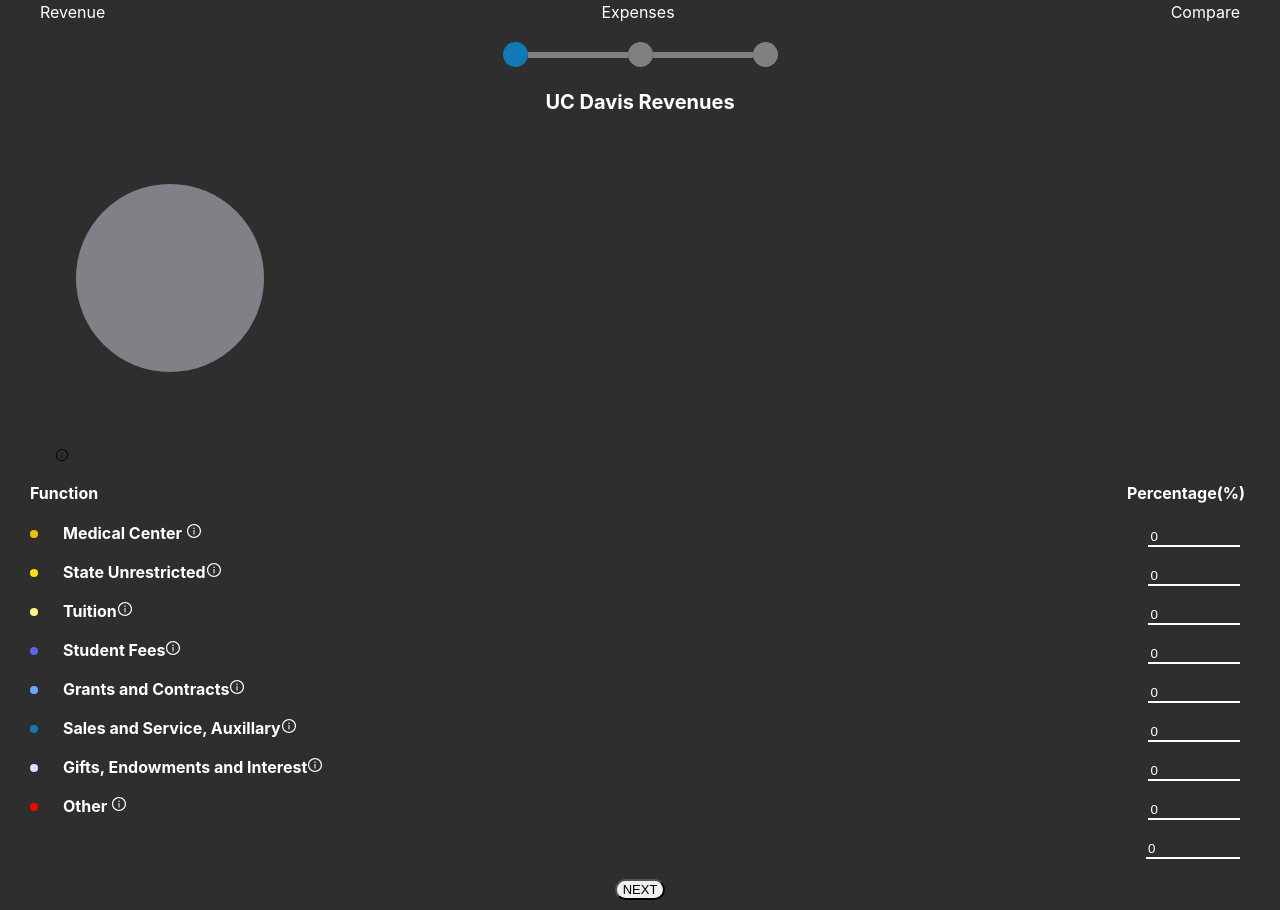
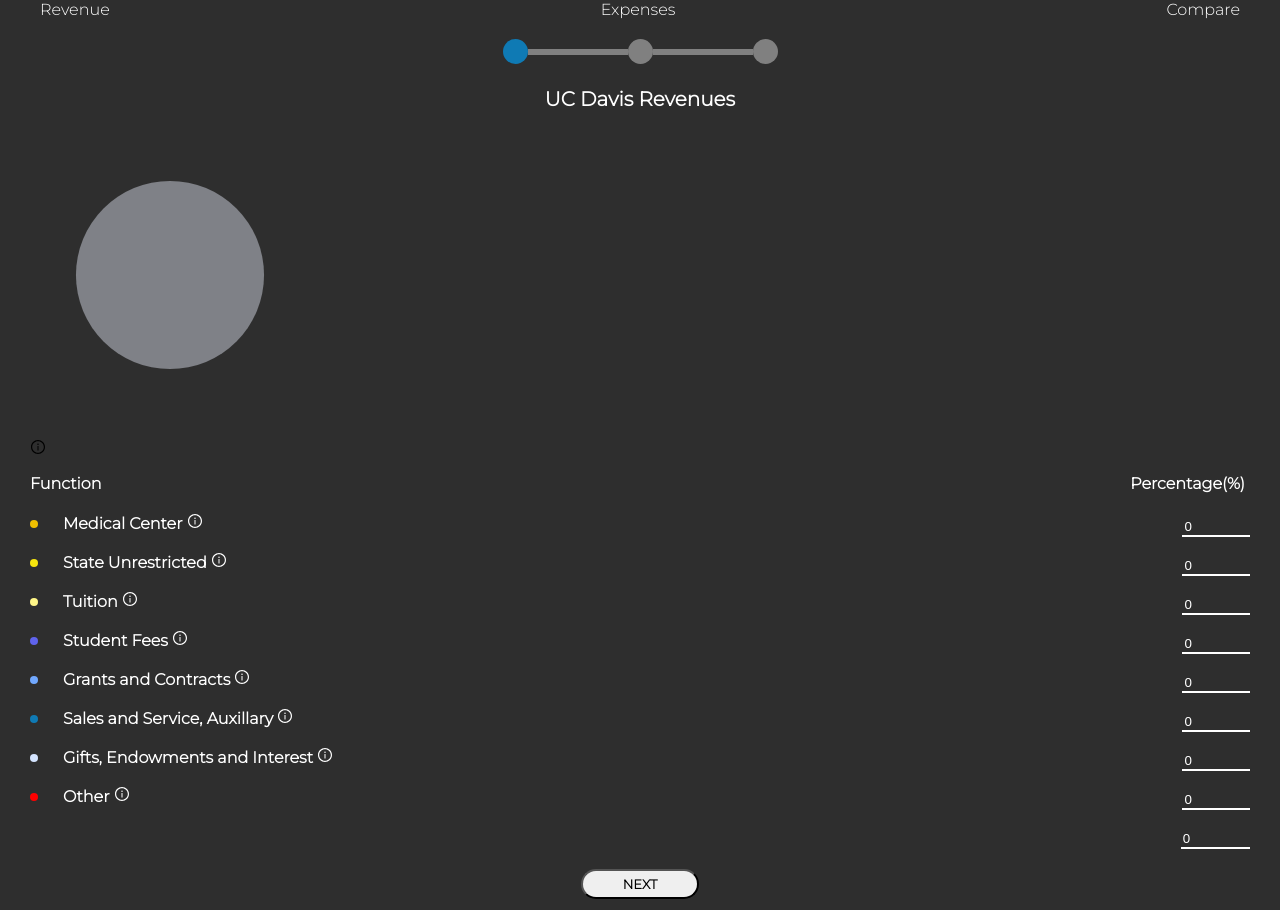
Before and after one commit to Iftekhar016/Web_Dev_Final_Project, a React (Create React App) app: page / in a window 1280 px wide. Shown: the part 180-1090 px from the top of the page. Built offline with nearby package versions, Linux system fonts and the light colour scheme.

Commit message:
Second to last draft

```diff
--- a/package.json
+++ b/package.json
@@ -3,6 +3,7 @@
   "version": "0.1.0",
   "private": true,
   "dependencies": {
+    "@material-ui/core": "^4.11.4",
     "@testing-library/jest-dom": "^5.12.0",
     "@testing-library/react": "^11.2.7",
     "@testing-library/user-event": "^12.8.3",
--- a/public/index.html
+++ b/public/index.html
@@ -10,6 +10,8 @@
       content="Web site created using create-react-app"
     />
     <link rel="apple-touch-icon" href="%PUBLIC_URL%/logo192.png" />
+    <link rel="preconnect" href="https://fonts.gstatic.com">
+    <link href="https://fonts.googleapis.com/css2?family=Montserrat:wght@300&display=swap" rel="stylesheet">
     <!--
       manifest.json provides metadata used when your web app is installed on a
       user's mobile device or desktop. See https://developers.google.com/web/fundamentals/web-app-manifest/
--- a/src/App.css
+++ b/src/App.css
@@ -1,5 +1,6 @@
 body {
 	background-color: #2e2e2e;
+	font-family: 'Montserrat', sans-serif;
 }
 
 main {
@@ -81,7 +82,7 @@
 }
 
 .left {
-	width: 50%;
+	width: 90%;
 	color: white;
 	margin: 5px;
 	margin-left: 0px;
@@ -116,6 +117,8 @@
 	width: 50%;
 	flex-direction: row-reverse;
 	color: white;
+	margin-left: 0px;
+	margin-right: 0px;
 }
 
 .container > p {
@@ -125,37 +128,43 @@
 .next-button{
     display: center;
     border-radius: 20px;
-	font-family: sans-serif;
     font-size: small;
+	font-family: 'Montserrat', sans-serif;
+	font-weight: bold;
 }
 
 .previous-button{
     display: center;
     border-radius: 20px;
-	font-family: sans-serif;
     font-size: small;
+	font-family: 'Montserrat', sans-serif;
+	font-weight: bold;
 }
 
 
 .compare-button{
     display: center;
     border-radius: 20px;
-	font-family: sans-serif;
     font-size: small;
+    background: #0f7ab4;
+	font-family: 'Montserrat', sans-serif;
+	font-weight: bold;
 
 }
 
 .restart-button{
     display: center;
     border-radius: 20px;
-	font-family: sans-serif;
     font-size: small;
+	font-family: 'Montserrat', sans-serif;
+	font-weight: bold;
 }
 
 .button{
     display: flex;
     justify-content: center;
-
+	align-items: center;
+	flex-direction: column;
 }
 
 .graphTitle{
@@ -173,3 +182,7 @@
 	color: white;
 	justify-content: center;
 }
+
+button {
+	padding: 5px 40px 5px 40px;
+}
--- a/src/App.js
+++ b/src/App.js
@@ -67,12 +67,12 @@
 		{
 			name: "Gifts, Endowments and Interest",
 			value: 0,
-			color: '#DC143C'
+			color: '#d4e4ff'
 		},
 		{
 			name: "Other",
 			value: 0,
-			color: '#d4e4ff'
+			color: '#DC143C'
 		}
 	])
 
@@ -158,6 +158,15 @@
 		}
 
 		else {
+			let updatedRevenue = revenue.map(item => {
+				return {...item, value: 0}
+			})
+			setRevenue(updatedRevenue)
+
+			let updatedExpenses = expenses.map(item => {
+				return {...item, value: 0}
+			})
+			setExpenses(updatedExpenses)
 			setPage(0)
 		}
 	}
--- a/src/Buttons.jsx
+++ b/src/Buttons.jsx
@@ -13,7 +13,7 @@
 		props.onPress('restart')
 	}
 
-	if (props.pageNum > 0 && props.pageNum < 3) {
+	if (props.pageNum > 0 && props.pageNum < 2) {
 		return (
 			<div className='button'>
 				<button className='compare-button' onClick={nextButton}>COMPARE</button>
--- a/src/ToolTip.jsx
+++ b/src/ToolTip.jsx
@@ -8,18 +8,16 @@
   const [tooltipIsOpen, setTooltipIsOpen] = React.useState(false);
   return (
     <div className="App">
-      <Tooltip arrow
-        placement="top-start"
+     <Tooltip arrow
+        placement='top-start'
         open={tooltipIsOpen}
         onOpen={() => setTooltipIsOpen(true)}
         onClose={() => setTooltipIsOpen(false)}
-        title="A large, not-for-profit regional medical center, including multiple hospitals, labs and clinics. Income comes from patients, medical insurance companies, and government programs like medicare."><Button><AiOutlineInfoCircle/></Button>
-
-
+        title="I'm a controlled tooltip"
+      >
+      <span></span>
       </Tooltip>
-        <Button
-          onClick={() => setTooltipIsOpen(!tooltipIsOpen)}
-        ></Button>
+      <AiOutlineInfoCircle onClick={() => setTooltipIsOpen(!tooltipIsOpen)}/>
     </div>
   );
 }
```
Also changed, not shown: src/InputForm.jsx (+6 -6 lines), 1 other file (tests, documents, lock files or other folders). Lines whose indentation alone changed are shown as unchanged.
